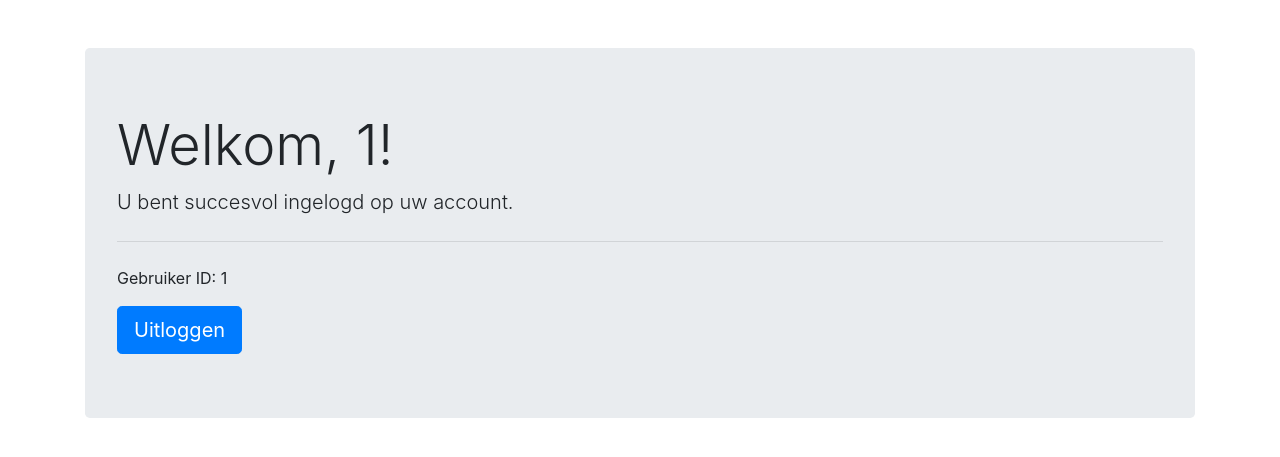
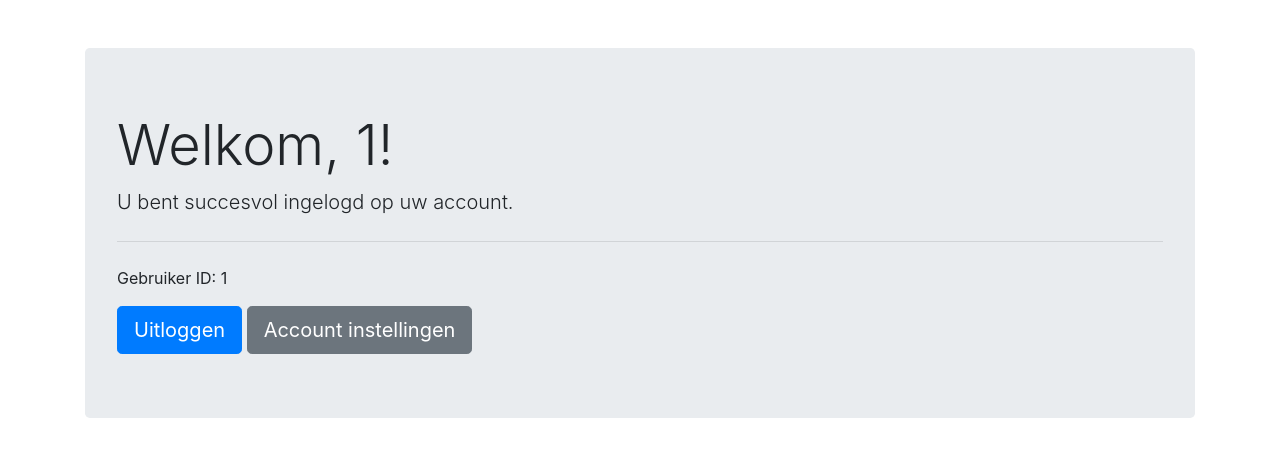
Before and after one commit to Sildv2005/Go-pro, a PHP site: page /account.php in a window 1280 px wide. Shown: the top 457 px of the page. Run offline with PHP 8.4, Linux system fonts and the light colour scheme; the visitor is signed in with stand-in values (Sample User, id 1).

Commit message:
Update account.php

```diff
--- a/account.php
+++ b/account.php
@@ -28,6 +28,7 @@ $gebruiker_id = $_SESSION['gebruiker_id'];
             <hr class="my-4">
             <p>Gebruiker ID: <?php echo $gebruiker_id; ?></p>
             <a class="btn btn-primary btn-lg" href="uitloggen.php" role="button">Uitloggen</a>
+            <a class="btn btn-secondary btn-lg" href="accountinstellingen.php" role="button">Account instellingen</a>
         </div>
     </div>
 
```
